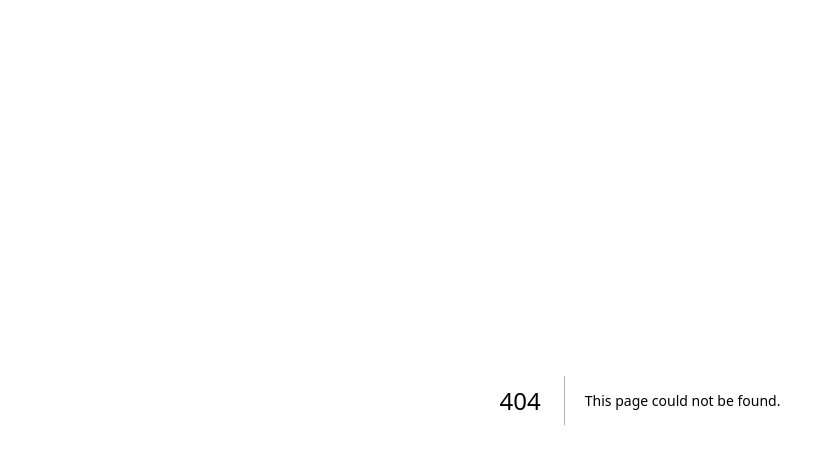
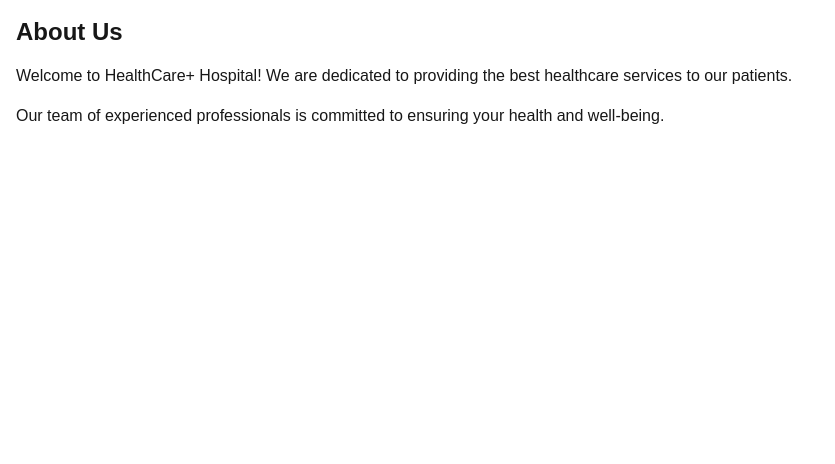
Before and after one commit to KellyHarvestOS/Practice-Hospital, a Next.js app: page /about in a window 1280 px wide. Before the commit this address had no page. Shown: the top 464 px of the page, without its empty margins (0-835 px from the left). Built offline with nearby package versions, Linux system fonts and the light colour scheme.

Commit message:
feat: Add about page

```diff
--- /dev/null
+++ b/src/app/about/page.tsx
@@ -0,0 +1,14 @@
+export default function AboutPage() {
+    return (
+        <div className="container mx-auto p-4">
+            <h1 className="text-2xl font-bold mb-4">About Us</h1>
+            <p className="mb-4">
+                Welcome to HealthCare+ Hospital! We are dedicated to providing the best healthcare services to our patients.
+            </p>
+            <p>
+                Our team of experienced professionals is committed to ensuring your health and well-being.
+            </p>
+        </div>
+
+    )
+}
```
